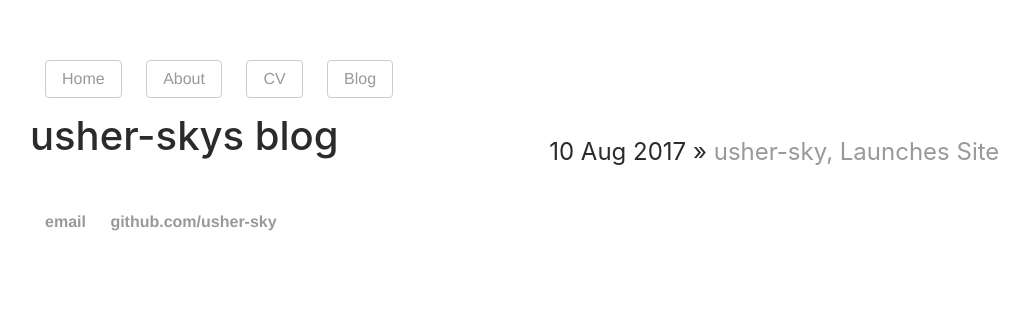
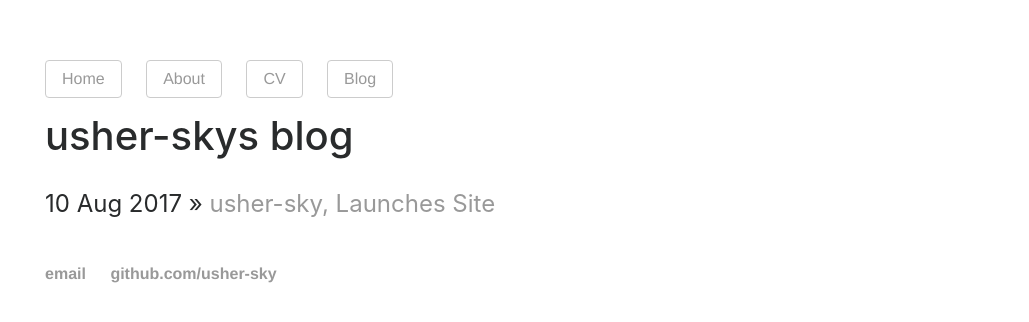
Before and after one commit to usher-sky/usher-sky.github.io, a Jekyll site: the page built from blog/index.html, in a window 1280 px wide. Shown: the top 322 px of the page, without its empty margins (40-1069 px from the left). Built offline with Jekyll 4.4.1, drawn with Linux system fonts in a browser that asks for light colours.

Commit message:
Update index.html

```diff
--- a/blog/index.html
+++ b/blog/index.html
@@ -2,8 +2,8 @@
 layout: default
 title: usher-skys blog
 ---
-	<h1>{{ page.title }}</h1>
-	<ul class="posts">
+	<h1 class="col-12">{{ page.title }}</h1>
+	<ul class="col-12 posts">
 
 	  {% for post in site.posts %}
 	    <li><span>{{ post.date | date_to_string }}</span> » <a href="{{ post.url }}" title="{{ post.title }}">{{ post.title }}</a></li>
```
